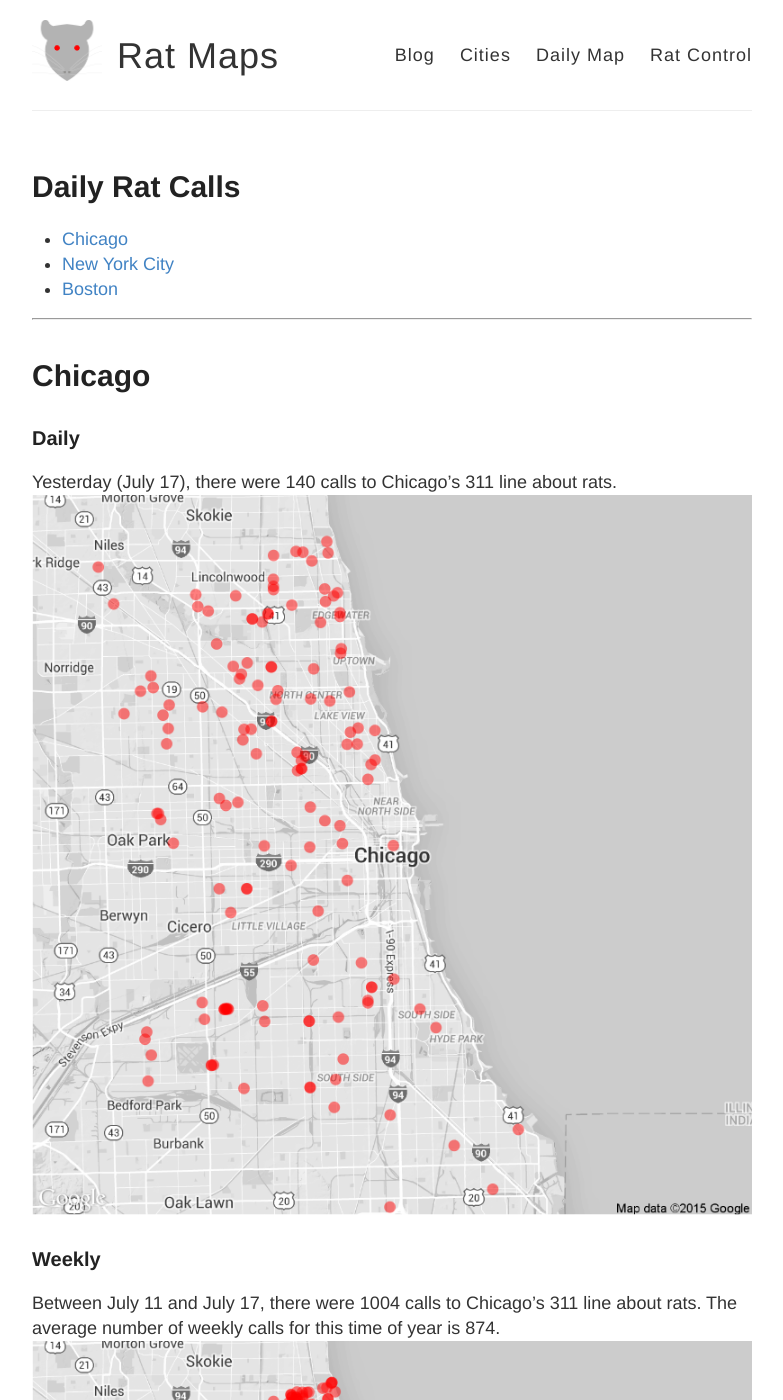
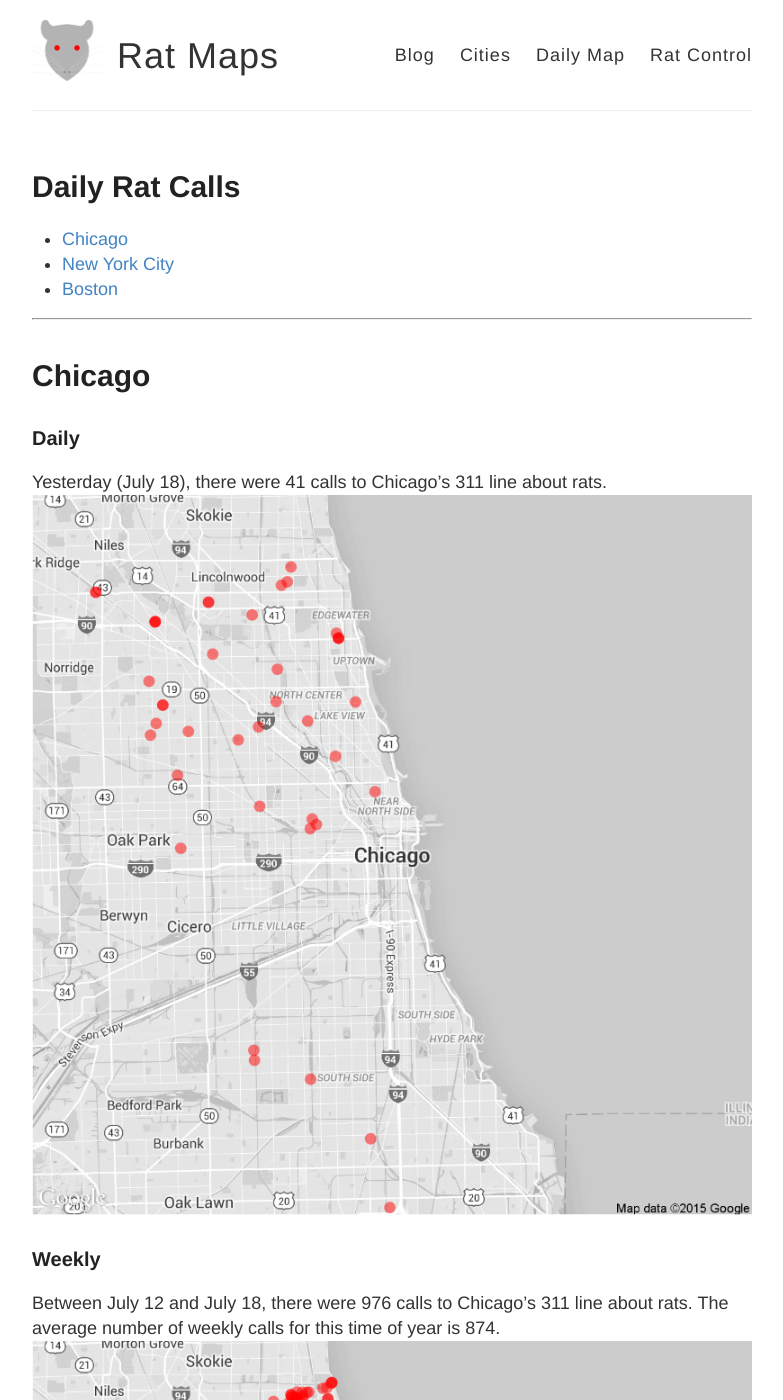
Before and after one commit to DanielHadley/ratmaps, a Jekyll site: the page built from daily.md, in a window 1280 px wide and 1400 px high. Shown: the whole window, without its empty margins (248-1031 px from the left). Built offline with Jekyll 4.4.1, drawn with Linux system fonts in a browser that asks for light colours; comment, search, counter and statistics services are not loaded; some of the changed text lies outside the part shown.

Commit message:
Daily Maps

```diff
--- a/daily.md
+++ b/daily.md
@@ -15,22 +15,22 @@
 
 ### Daily
 
-Yesterday (July 17), there were 140 calls to Chicago's 311 line about rats.
+Yesterday (July 18), there were 41 calls to Chicago's 311 line about rats.
 ![Chicago rat calls to 311 weekly map]({{ site.cityimages }}/daily/Chicago_Rat_Map_Daily.png)
 
 ### Weekly
-Between July 11 and July 17, there were 1004 calls to Chicago's 311 line about rats. The average number of weekly calls for this time of year is 874.
+Between July 12 and July 18, there were 976 calls to Chicago's 311 line about rats. The average number of weekly calls for this time of year is 874.
 ![Chicago rat calls to 311 weekly map]({{ site.cityimages }}/daily/Chicago_Rat_Map_Weekly.png)
 ***
 # New York City <a id="nyc"><a>
 
 ### Daily
 
-Yesterday (July 17), there were 0 calls to New York City's 311 line about rats.
+Yesterday (July 18), there were 0 calls to New York City's 311 line about rats.
 ![NYC rat calls to 311 weekly map]({{ site.cityimages }}/daily/NYC_Rat_Map_Daily.png)
 
 ### Weekly
-Between July 11 and July 17, there were 0 calls to New York City's 311 line about rats. The average number of weekly calls for this time of year is 276.
+Between July 12 and July 18, there were 0 calls to New York City's 311 line about rats. The average number of weekly calls for this time of year is 276.
 ![NYC rat calls to 311 weekly map]({{ site.cityimages }}/daily/NYC_Rat_Map_Weekly.png)
 
 Each red dot represents one call about a rat seen in that location. The dots are transparent, so multiple calls from one location will be seen as a solid dot. The usual caveats apply: more calls do not necessarily mean that there are more rats in that location than other parts of the city. A cluster of dots could indicate that one resident is unusually vocal about rodents in his or her neighborhood. Also, more densely populated neighborhoods tend to make more calls to 311.
```
Also changed, not shown: images/pages/daily/Chicago_Rat_Map_Daily.png, images/pages/daily/Chicago_Rat_Map_Weekly.png.
